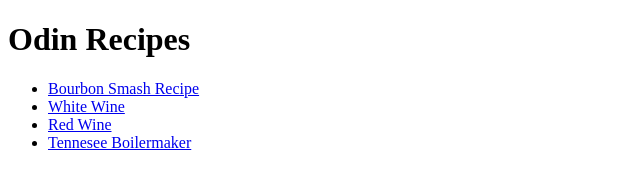
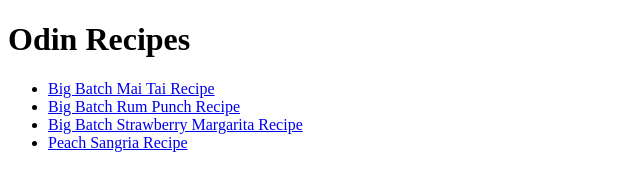
Before and after one commit to stennis15/odin-recipes, a plain HTML site: page index.html in a window 1280 px wide. Shown: the whole page, without its empty margins (0-640 px from the left). Drawn offline with Linux system fonts and the light colour scheme.

Commit message:
Change index links to reflect new content on pages

```diff
--- a/index.html
+++ b/index.html
@@ -9,12 +9,12 @@
     <h1>Odin Recipes</h1>
 </body>
     <ul>
-        <li><a href="recipes/bourbon-smash.html" target="_blank"> Bourbon Smash Recipe</a></li>
+        <li><a href="recipes/mai_tai.html" target="_blank"> Big Batch Mai Tai Recipe</a></li>
 
-        <li><a href="recipes/white-wine.html" target="_blank"> White Wine</a></li>
+        <li><a href="recipes/rum_punch.html" target="_blank"> Big Batch Rum Punch Recipe</a></li>
 
-        <li><a href="recipes/red-wine.html" target="-blank">Red Wine</a></li>
+        <li><a href="recipes/strawberry_margarita.html" target="-blank">Big Batch Strawberry Margarita Recipe</a></li>
 
-        <li><a href="recipes/tennesee-boiler-maker.html" target="_blank"> Tennesee Boilermaker</a></li>
+        <li><a href="recipes/peach_sangria.html" target="_blank"> Peach Sangria Recipe</a></li>
     </ul>
 </html>
```
